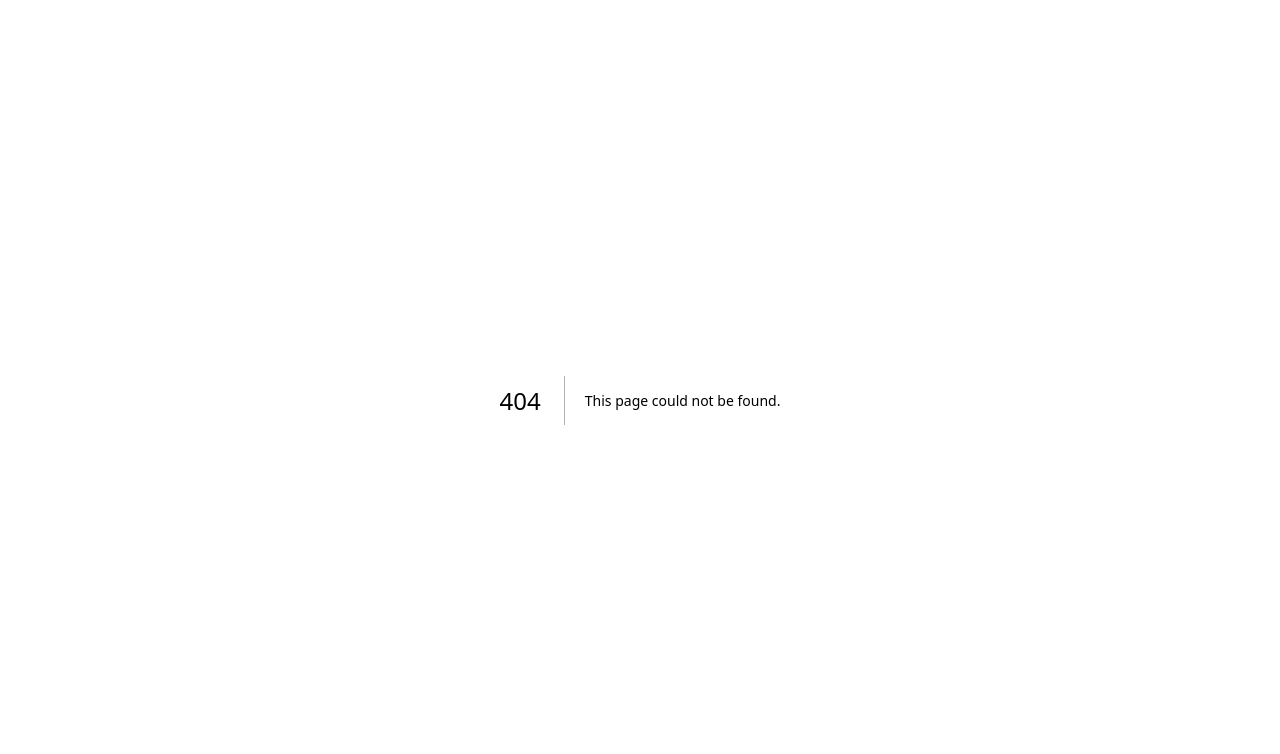
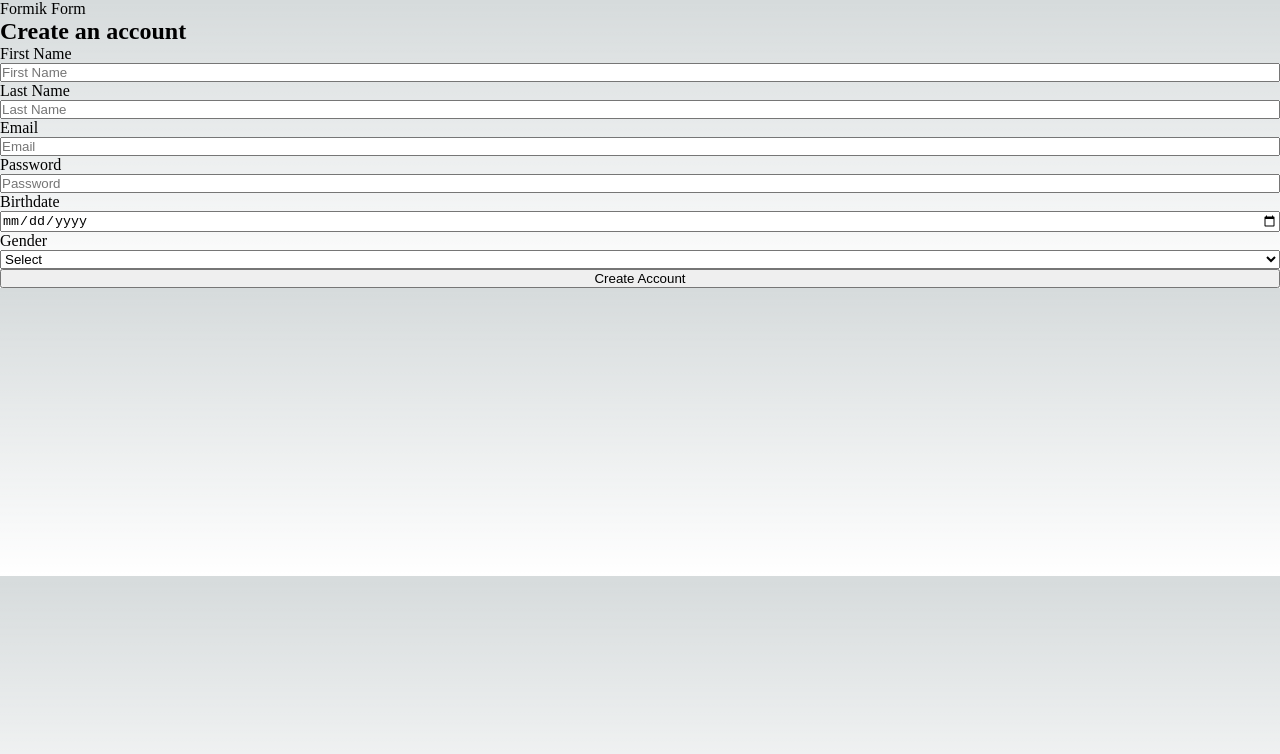
Before and after one commit to Seshiru2k/bootcamp, a Next.js app: page /forms in a window 1280 px wide. Before the commit this address had no page. Shown: the top 754 px of the page. Built offline with nearby package versions, Linux system fonts and the light colour scheme.

Commit message:
add new code

```diff
--- a/package.json
+++ b/package.json
@@ -11,8 +11,10 @@
   "dependencies": {
     "eslint": "8.38.0",
     "eslint-config-next": "13.3.0",
+    "formik": "^2.2.9",
     "next": "13.3.0",
     "react": "18.2.0",
-    "react-dom": "18.2.0"
+    "react-dom": "18.2.0",
+    "yup": "^1.1.1"
   }
 }
--- /dev/null
+++ b/src/components/forms-formik/index.js
@@ -0,0 +1,98 @@
+import { useState } from "react";
+import { Formik, Form, Field, ErrorMessage } from "formik";
+import * as Yup from "yup";
+
+const SignupSchema = Yup.object().shape({
+  firstName: Yup.string()
+    .min(2, "Too Short!")
+    .max(70, "Too Long!")
+    .required("First Name is Required"),
+  lastName: Yup.string()
+    .min(2, "Too Short!")
+    .max(70, "Too Long!")
+    .required("Last Name is Required"),
+  email: Yup.string()
+    .email("Invalid email")
+    .required("Email is Required"),
+  password: Yup.string()
+    .min(8, "Password must be at least 8 characters")
+    .required("Password is Required"),
+  birthdate: Yup.date()
+    .required("Birthdate is Required"),
+  gender: Yup.string()
+    .oneOf(['male', 'female', 'custom'], 'Invalid Gender')
+    .required("Gender is Required"),
+});
+
+const SignupForm = () => {
+  const [display, setDisplay] = useState();
+
+  return (
+    <div>
+      <h2>Create an account</h2>
+      <Formik
+        initialValues={{
+          firstName: "",
+          lastName: "",
+          email: "",
+          password: "",
+          birthdate: "",
+          gender: "",
+        }}
+        validationSchema={SignupSchema}
+        onSubmit={(values) => {
+          setDisplay(`Welcome ${values.firstName}!`);
+        }}
+      >
+        {({ errors, touched, values }) => (
+          <Form style={{ display: "flex", flexDirection: "column" }}>
+            <label htmlFor="firstName">First Name</label>
+            <Field id="firstName" name="firstName" placeholder="First Name" />
+            <ErrorMessage name="firstName" />
+
+            <label htmlFor="lastName">Last Name</label>
+            <Field id="lastName" name="lastName" placeholder="Last Name" />
+            <ErrorMessage name="lastName" />
+
+            <label htmlFor="email">Email</label>
+            <Field id="email" name="email" placeholder="Email" />
+            <ErrorMessage name="email" />
+
+            <label htmlFor="password">Password</label>
+            <Field
+              id="password"
+              name="password"
+              type="password"
+              placeholder="Password"
+            />
+            <ErrorMessage name="password" />
+
+            <label htmlFor="birthdate">Birthdate</label>
+            <Field
+              id="birthdate"
+              name="birthdate"
+              type="date"
+              placeholder="MM/DD/YYYY"
+            />
+            <ErrorMessage name="birthdate" />
+
+            <label htmlFor="gender">Gender</label>
+            <Field as="select" id="gender" name="gender">
+              <option value="">Select</option>
+              <option value="male">Male</option>
+              <option value="female">Female</option>
+              <option value="custom">Custom</option>
+            </Field>
+            <ErrorMessage name="gender" />
+
+            <button type="submit">Create Account</button>
+
+            {display && <p>{display}</p>}
+          </Form>
+        )}
+      </Formik>
+    </div>
+  );
+};
+
+export default SignupForm;
--- /dev/null
+++ b/src/components/forms/index.js
@@ -0,0 +1,58 @@
+import { useState } from "react";
+
+const Forms = () => {
+  const [firstName, setFirstName] = useState();
+  const [lastName, setLastName] = useState();
+  const [age, setAge] = useState();
+  const [display, setDisplay] = useState();
+
+  const onSubmit = (e) => {
+    e.preventDefault();
+    setDisplay(`I'm ${firstName} ${lastName} and I'm ${age} years old`);
+  };
+
+  return (
+    <div>
+      <form>
+        <label>First Name </label>
+        <input
+          type="string"
+          value={firstName}
+          onChange={(e) => {
+            setFirstName(e.target.value);
+          }}
+        />
+        <br />
+        <label>Last Name </label>
+        <input
+          type="string"
+          value={lastName}
+          onChange={(e) => {
+            setLastName(e.target.value);
+          }}
+        />
+        <br />
+        <label>Age </label>
+        <input
+          type="number"
+          value={age}
+          onChange={(e) => {
+            setAge(e.target.value);
+          }}
+        />
+        <br />
+        <br />
+        <button
+          onClick={(e) => {
+            onSubmit(e);
+          }}
+        >
+          Submit
+        </button>
+        <p>{display}</p>
+      </form>
+    </div>
+  );
+};
+
+export default Forms;
--- /dev/null
+++ b/src/containers/forms/index.js
@@ -0,0 +1,16 @@
+import FormsFormik from "@components/forms-formik";
+import Forms from "@components/forms";
+
+const FormsContainer = () => {
+  return (
+    <div>
+      {/* <p>Normal Form</p>
+      <Forms />
+      <br /> */}
+      <p>Formik Form</p>
+      <FormsFormik />
+    </div>
+  );
+};
+
+export default FormsContainer;
--- /dev/null
+++ b/src/pages/forms/index.js
@@ -0,0 +1,20 @@
+import FormsContainer from "@containers/forms";
+
+const FormsPage = () => {
+  return (
+    <>
+      {/* // type 1 - if will enclose a code
+      <Forms>// code</Forms>
+      // type 2 - if will call component
+      <Forms />
+      // type 3 - if will call component and pass value/props
+      <Forms id="1" /> */}
+
+      <FormsContainer />
+    </>
+  );
+};
+
+export default FormsPage;
+
+// Page -> Container -> Component
```
Also changed, not shown: 1 other file (tests, documents, lock files or other folders).
